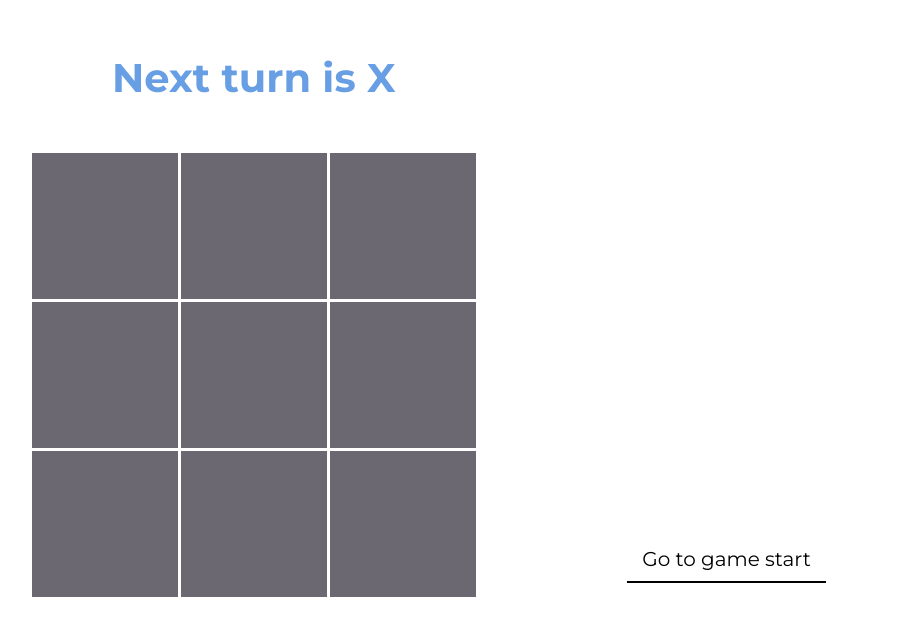
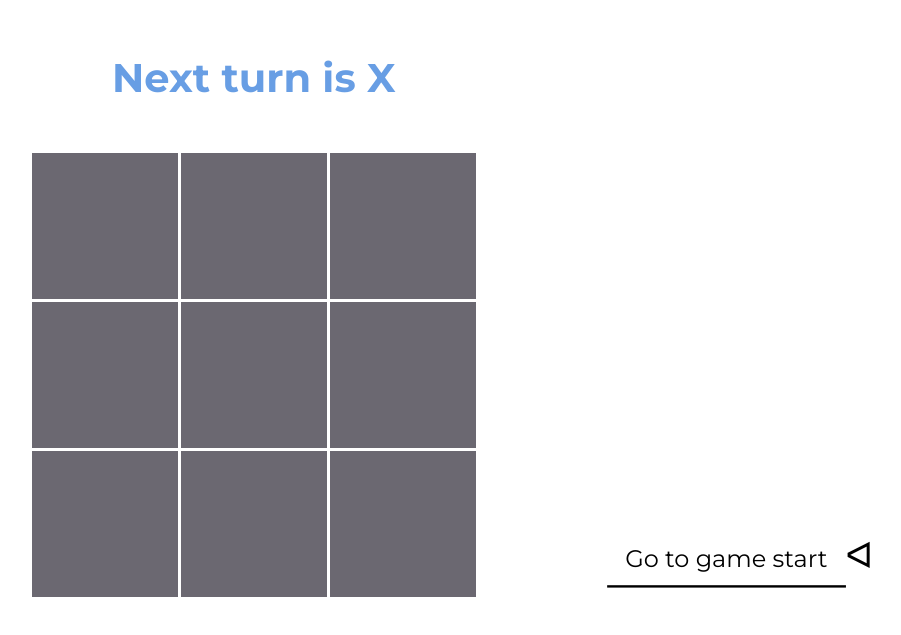
Before and after one commit to Stocil/React-Tic-tac-toe, a React (Create React App) app in the folder first-site/: page / in a window 1280 px wide. Shown: the part 117-752 px from the top of the page, without its empty margins (212-1113 px from the left). Built offline with nearby package versions, Linux system fonts and the light colour scheme.

Commit message:
Tic-tac-toe take7 turn style added

```diff
--- a/first-site/src/components/BoardText/BoardText.css
+++ b/first-site/src/components/BoardText/BoardText.css
@@ -5,8 +5,8 @@
   font-size: 40px;
   font-weight: 700;
   color: #689ee4;
-  -webkit-transition: color 0.3s ease-in-out, font-size 0.3s ease-in-out;
-  transition: color 0.3s ease-in-out, font-size 0.3s ease-in-out;
+  -webkit-transition: color 0.5s ease-in-out, font-size 0.5s ease-in-out;
+  transition: color 0.5s ease-in-out, font-size 0.5s ease-in-out;
   -webkit-background-clip: text;
           background-clip: text;
 }
@@ -16,13 +16,12 @@
   text-align: center;
   font-family: "Montserrat", sans-serif;
   font-weight: 700;
-  -webkit-transition: color 0.3s ease-in-out, font-size 0.3s ease-in-out;
-  transition: color 0.3s ease-in-out, font-size 0.3s ease-in-out;
+  -webkit-transition: color 0.5s ease-in-out, font-size 0.5s ease-in-out;
+  transition: color 0.5s ease-in-out, font-size 0.5s ease-in-out;
   background-clip: text;
   background: -webkit-gradient(linear, left top, left bottom, color-stop(50%, #d6a1eb), to(#689ee4));
   background: linear-gradient(180deg, #d6a1eb 50%, #689ee4);
   -webkit-background-clip: text;
   -webkit-text-fill-color: transparent;
-  color: #689ee4;
   font-size: 70px;
 }
--- a/first-site/src/components/BoardText/BoardText.scss
+++ b/first-site/src/components/BoardText/BoardText.scss
@@ -8,7 +8,7 @@
     font-weight: 700;
     color: #689ee4;
 
-    transition: color 0.3s ease-in-out, font-size 0.3s ease-in-out;
+    transition: color 0.5s ease-in-out, font-size 0.5s ease-in-out;
 
     background-clip: text;
   }
@@ -21,13 +21,12 @@
   font-family: "Montserrat", sans-serif;
   font-weight: 700;
 
-  transition: color 0.3s ease-in-out, font-size 0.3s ease-in-out;
+  transition: color 0.5s ease-in-out, font-size 0.5s ease-in-out;
 
   background-clip: text;
   background: linear-gradient(180deg, #d6a1eb 50%, #689ee4);
   -webkit-background-clip: text;
   -webkit-text-fill-color: transparent;
 
-  color: #689ee4;
   font-size: 70px;
 }
--- a/first-site/src/components/Game/Game.jsx
+++ b/first-site/src/components/Game/Game.jsx
@@ -18,6 +18,7 @@ function Game() {
         history={history}
         setNextX={setNextX}
         setCurrentMove={setCurrentMove}
+        currentMove={currentMove}
       />
     </div>
   );
--- a/first-site/src/components/Moves/Moves.css
+++ b/first-site/src/components/Moves/Moves.css
@@ -1,3 +1,4 @@
+@charset "UTF-8";
 .game-history__list {
   padding: 0;
   list-style: none;
@@ -8,23 +9,94 @@
   -webkit-box-direction: normal;
       -ms-flex-direction: column;
           flex-direction: column;
-  gap: 20px;
+  gap: 15px;
 }
 .game-history__button {
   cursor: pointer;
+  position: relative;
   padding: 10px 15px;
   background-color: transparent;
   font-family: "Montserrat", sans-serif;
   font-size: 20px;
   border: none;
   border-bottom: 2px solid black;
-  -webkit-transition: -webkit-transform 0.3s ease-in-out;
-  transition: -webkit-transform 0.3s ease-in-out;
-  transition: transform 0.3s ease-in-out;
-  transition: transform 0.3s ease-in-out, -webkit-transform 0.3s ease-in-out;
+  -webkit-transition: -webkit-transform 0.4s ease-in-out;
+  transition: -webkit-transform 0.4s ease-in-out;
+  transition: transform 0.4s ease-in-out;
+  transition: transform 0.4s ease-in-out, -webkit-transform 0.4s ease-in-out;
 }
 .game-history__button:hover {
-  -webkit-transform: scale(1.1);
-      -ms-transform: scale(1.1);
-          transform: scale(1.1);
+  -webkit-transform: scale(1.2);
+      -ms-transform: scale(1.2);
+          transform: scale(1.2);
 }
+.game-history__button:hover::before {
+  width: 100%;
+}
+.game-history__button::after {
+  content: "ᐊ";
+  opacity: 0;
+  -webkit-transform: scale(0.1);
+      -ms-transform: scale(0.1);
+          transform: scale(0.1);
+  position: absolute;
+  top: 10%;
+  left: 100%;
+  display: -webkit-box;
+  display: -ms-flexbox;
+  display: flex;
+  -webkit-box-align: center;
+      -ms-flex-align: center;
+          align-items: center;
+  width: 25px;
+  height: 35px;
+  font-size: 30px;
+  color: black;
+  -webkit-transition: opacity 0.5s ease-in-out, -webkit-transform 0.5s ease-in-out;
+  transition: opacity 0.5s ease-in-out, -webkit-transform 0.5s ease-in-out;
+  transition: opacity 0.5s ease-in-out, transform 0.5s ease-in-out;
+  transition: opacity 0.5s ease-in-out, transform 0.5s ease-in-out, -webkit-transform 0.5s ease-in-out;
+}
+.game-history__button::before {
+  content: "";
+  position: absolute;
+  bottom: -2px;
+  left: 0;
+  display: -webkit-box;
+  display: -ms-flexbox;
+  display: flex;
+  -webkit-box-align: center;
+      -ms-flex-align: center;
+          align-items: center;
+  width: 0px;
+  height: 2px;
+  background: -webkit-gradient(linear, left top, right top, from(#d6a1eb), to(#689ee4));
+  background: linear-gradient(to right, #d6a1eb, #689ee4);
+  -webkit-transition: width 0.5s ease-in-out;
+  transition: width 0.5s ease-in-out;
+}
+.game-history__button_active {
+  -webkit-transform: scale(1.2);
+      -ms-transform: scale(1.2);
+          transform: scale(1.2);
+}
+.game-history__button_active::after {
+  content: "ᐊ";
+  opacity: 1;
+  -webkit-transform: rotate(0);
+      -ms-transform: rotate(0);
+          transform: rotate(0);
+  position: absolute;
+  top: 10%;
+  left: 100%;
+  display: -webkit-box;
+  display: -ms-flexbox;
+  display: flex;
+  -webkit-box-align: center;
+      -ms-flex-align: center;
+          align-items: center;
+  width: 25px;
+  height: 30px;
+  font-size: 30px;
+  color: black;
+}
--- a/first-site/src/components/Moves/Moves.jsx
+++ b/first-site/src/components/Moves/Moves.jsx
@@ -2,7 +2,7 @@ import React from "react";
 import "./Moves.css";
 
 function Moves(props) {
-  const { history, setNextX, setCurrentMove } = props;
+  const { history, setNextX, setCurrentMove, currentMove } = props;
 
   const moves = history.map((move, index) => {
     let description;
@@ -13,12 +13,16 @@ function Moves(props) {
       description = `Go to move #${index}`;
     }
 
+    console.log(index, currentMove);
+
+    const className =
+      index === currentMove
+        ? "game-history__button game-history__button_active"
+        : "game-history__button";
+
     return (
       <li key={index} className="game-history__item">
-        <button
-          className="game-history__button"
-          onClick={() => backToTurn(index)}
-        >
+        <button className={className} onClick={() => backToTurn(index)}>
           {description}
         </button>
       </li>
--- a/first-site/src/components/Moves/Moves.scss
+++ b/first-site/src/components/Moves/Moves.scss
@@ -5,11 +5,12 @@
 
     display: flex;
     flex-direction: column;
-    gap: 20px;
+    gap: 15px;
   }
 
   &__button {
     cursor: pointer;
+    position: relative;
     padding: 10px 15px;
 
     background-color: transparent;
@@ -21,10 +22,74 @@
     border: none;
     border-bottom: 2px solid black;
 
-    transition: transform 0.3s ease-in-out;
+    transition: transform 0.4s ease-in-out;
 
     &:hover {
-      transform: scale(1.1);
+      transform: scale(1.2);
+
+      &::before {
+        width: 100%;
+      }
+    }
+
+    &::after {
+      content: "ᐊ";
+
+      opacity: 0;
+      transform: scale(0.1);
+
+      position: absolute;
+      top: 10%;
+      left: 100%;
+
+      display: flex;
+      align-items: center;
+      width: 25px;
+      height: 35px;
+
+      font-size: 30px;
+      color: black;
+
+      transition: opacity 0.5s ease-in-out, transform 0.5s ease-in-out;
+    }
+
+    &::before {
+      content: "";
+
+      position: absolute;
+      bottom: -2px;
+      left: 0;
+
+      display: flex;
+      align-items: center;
+      width: 0px;
+      height: 2px;
+
+      background: linear-gradient(to right, #d6a1eb, #689ee4);
+
+      transition: width 0.5s ease-in-out;
+    }
+
+    &_active {
+      transform: scale(1.2);
+
+      &::after {
+        content: "ᐊ";
+        opacity: 1;
+        transform: rotate(0);
+
+        position: absolute;
+        top: 10%;
+        left: 100%;
+
+        display: flex;
+        align-items: center;
+        width: 25px;
+        height: 30px;
+
+        font-size: 30px;
+        color: black;
+      }
     }
   }
 }
--- a/first-site/src/components/Square/Square.css
+++ b/first-site/src/components/Square/Square.css
@@ -1,4 +1,5 @@
 .square {
+  cursor: pointer;
   background-color: #6b6871;
   border: 2px solid #fff;
   float: left;
--- a/first-site/src/components/Square/Square.scss
+++ b/first-site/src/components/Square/Square.scss
@@ -1,4 +1,6 @@
 .square {
+  cursor: pointer;
+
   background-color: #6b6871;
   // border: 2px solid #999fe3;
   border: 2px solid #fff;
```
